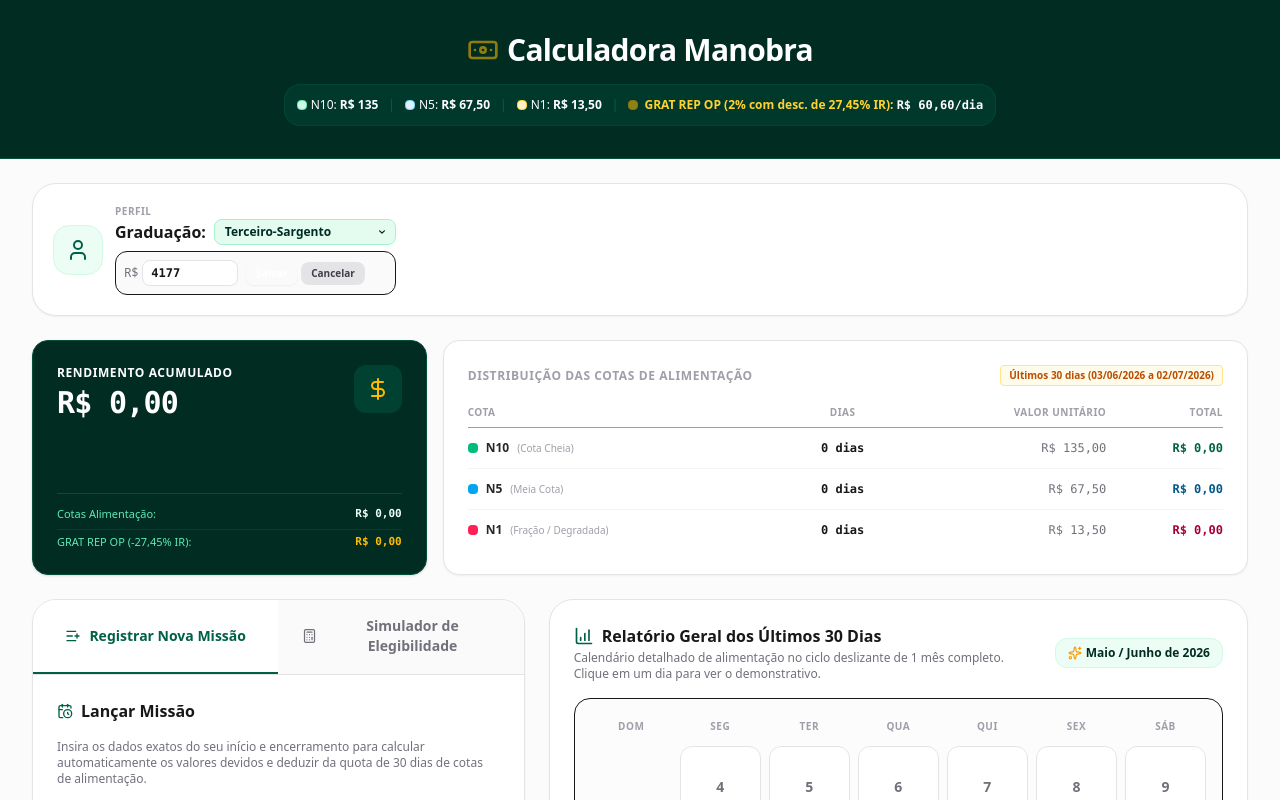
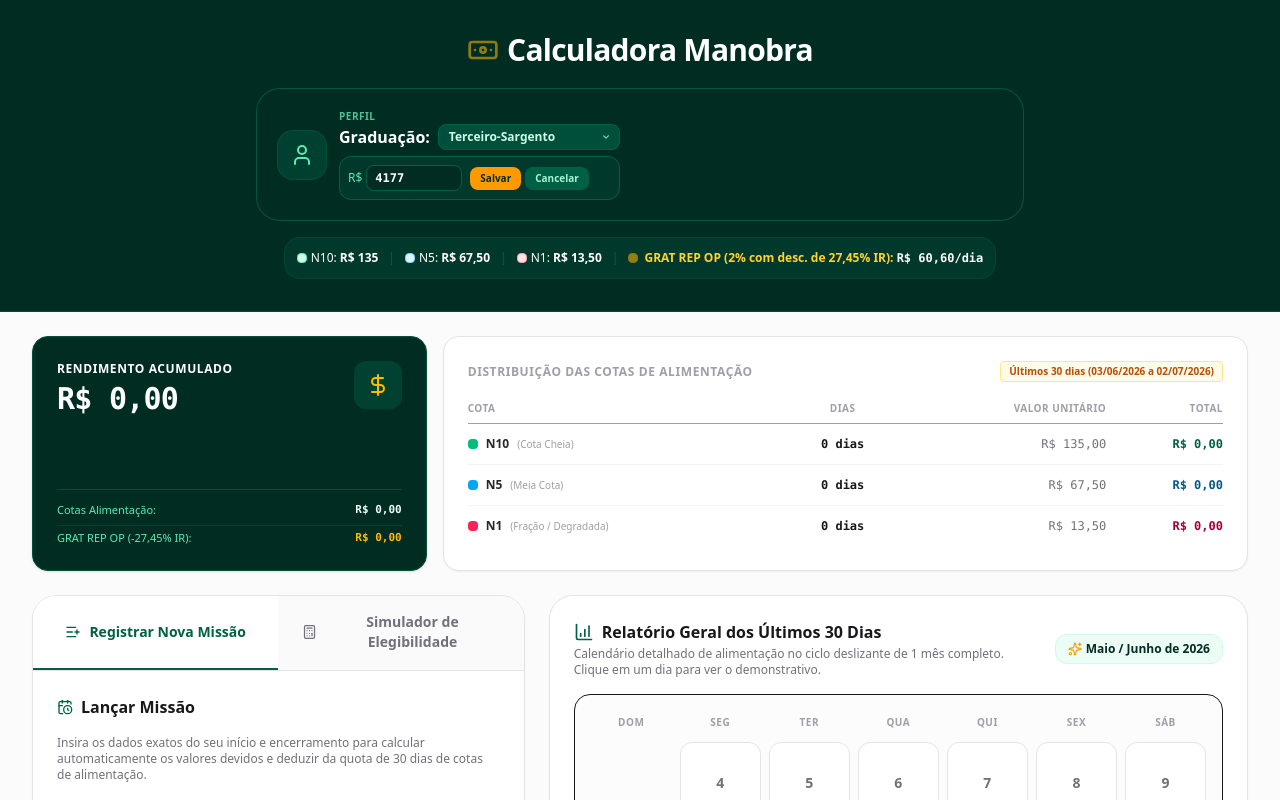
Before and after one commit to bfnrmmnt-bot/C-lculo-Manobra, a React (Vite) app: page / in a window 1280 px wide. Both pictures are taken after a click on the button "Editar Soldo". Shown: the top 800 px of the page. Built offline with nearby package versions, Linux system fonts and the light colour scheme.

Commit message:
feat: add military rank selection panel
Introduce a UI component to allow users to select their rank, enabling dynamic calculation updates based on the chosen military profile.

```diff
--- a/src/App.tsx
+++ b/src/App.tsx
@@ -297,6 +297,98 @@ export default function App() {
             Calculadora Manobra
           </h1>
 
+          {/* Perfil do Militar Panel */}
+          <div className="bg-emerald-950 border border-emerald-800/80 rounded-3xl p-5 shadow-xs flex flex-col md:flex-row md:items-center justify-between gap-6 text-left w-full max-w-3xl mt-5" id="military-profile-panel">
+            <div className="flex items-center gap-3">
+              <div className="p-3 bg-emerald-900/60 rounded-2xl text-emerald-300 shrink-0 border border-emerald-800/50">
+                <User className="w-6 h-6 text-emerald-300" />
+              </div>
+              <div>
+                <span className="text-[10px] text-emerald-300/80 font-bold uppercase tracking-wider block">Perfil</span>
+                <h2 className="text-base font-bold text-white flex flex-wrap items-center gap-2 font-sans leading-snug">
+                  Graduação: <span className="relative inline-flex items-center">
+                    <select
+                      id="badge-rank-select"
+                      value={userRankId}
+                      onChange={(e) => {
+                        handleRankChange(e.target.value);
+                        setIsEditingSoldo(false);
+                      }}
+                      className="text-xs px-2.5 py-1 pr-6 font-bold text-emerald-100 bg-emerald-900 border border-emerald-800 hover:bg-emerald-850 rounded-lg cursor-pointer outline-none transition-colors appearance-none"
+                    >
+                      {ranks.map((r) => (
+                        <option key={r.id} value={r.id}>
+                          {r.name}
+                        </option>
+                      ))}
+                    </select>
+                    <span className="pointer-events-none absolute right-2 top-1/2 -translate-y-1/2 text-emerald-300">
+                      <svg className="w-3 h-3 fill-current" viewBox="0 0 20 20">
+                        <path d="M5.293 7.293a1 1 0 011.414 0L10 10.586l3.293-3.293a1 1 0 111.414 1.414l-4 4a1 1 0 01-1.414 0l-4-4a1 1 0 010-1.414z" />
+                      </svg>
+                    </span>
+                  </span>
+                </h2>
+
+                {isEditingSoldo ? (
+                  <div className="flex flex-wrap items-center gap-2 mt-1.5 bg-emerald-900/40 p-2 rounded-xl border border-emerald-800 max-w-sm">
+                    <div className="flex items-center gap-1 font-sans">
+                      <span className="text-xs text-emerald-300 font-medium">R$</span>
+                      <input
+                        type="number"
+                        step="0.01"
+                        min="0"
+                        value={soldoInput}
+                        onChange={(e) => setSoldoInput(e.target.value)}
+                        className="w-24 text-xs font-mono font-semibold px-2 py-1 border border-emerald-800 rounded-lg focus:outline-none focus:ring-1 focus:ring-emerald-600 bg-emerald-950 text-white animate-none"
+                        placeholder="Valor do soldo"
+                        id="edit-soldo-input"
+                      />
+                    </div>
+                    <div className="flex gap-1">
+                      <button
+                        onClick={handleSaveSoldo}
+                        className="text-[10px] font-bold bg-amber-500 text-emerald-950 px-2.5 py-1 rounded-lg hover:bg-amber-400 transition-colors shadow-xs"
+                      >
+                        Salvar
+                      </button>
+                      <button
+                        onClick={() => setIsEditingSoldo(false)}
+                        className="text-[10px] font-bold bg-emerald-800 text-emerald-200 px-2.5 py-1 rounded-lg hover:bg-emerald-700 transition-colors"
+                      >
+                        Cancelar
+                      </button>
+                    </div>
+                  </div>
+                ) : (
+                  <div className="text-xs text-emerald-300/80 mt-1 flex flex-wrap items-center gap-2">
+                    <p>
+                      Soldo Base: <strong className="font-mono text-amber-300 font-bold">{formatBRL(activeRankObj.soldo)}</strong>
+                    </p>
+                    <span className="text-emerald-800">|</span>
+                    <button
+                      onClick={handleStartEditSoldo}
+                      className="text-emerald-300 hover:text-emerald-100 font-bold text-xs underline decoration-dotted underline-offset-2 transition-colors cursor-pointer"
+                    >
+                      Editar Soldo
+                    </button>
+                    {ranks.some((r, i) => r.soldo !== RANKS[i]?.soldo) && (
+                      <>
+                        <span className="text-emerald-800">|</span>
+                        <button
+                          onClick={handleResetSoldos}
+                          className="text-rose-300 hover:text-rose-200 text-xs font-semibold hover:underline cursor-pointer"
+                        >
+                          Restaurar Padrão
+                        </button>
+                      </>
+                    )}
+                  </div>
+                )}
+              </div>
+            </div>
+          </div>
+
           {/* Quick Informational Badges */}
           <div className="flex flex-wrap items-center justify-center gap-2.5 bg-emerald-900/40 p-3 rounded-2xl border border-emerald-900/60 text-xs mt-4">
             <div className="flex items-center gap-1">
@@ -310,7 +402,7 @@ export default function App() {
             </div>
             <span className="text-emerald-800">|</span>
             <div className="flex items-center gap-1">
-              <span className="w-2.5 h-2.5 rounded bg-amber-100 border border-amber-300 block" />
+              <span className="w-2.5 h-2.5 rounded bg-rose-100 border border-rose-300 block" />
               <span>N1: <strong>R$ 13,50</strong></span>
             </div>
             <span className="text-emerald-800">|</span>
@@ -324,97 +416,6 @@ export default function App() {
 
       {/* Main Grid Content */}
       <main className="max-w-7xl mx-auto px-4 sm:px-6 lg:px-8 mt-6 space-y-6" id="app-main">
-        {/* Perfil do Militar Panel */}
-        <div className="bg-white border border-zinc-200 rounded-3xl p-5 shadow-xs flex flex-col md:flex-row md:items-center justify-between gap-6" id="military-profile-panel">
-          <div className="flex items-center gap-3">
-            <div className="p-3 bg-emerald-50 rounded-2xl text-emerald-850 shrink-0 border border-emerald-100">
-              <User className="w-6 h-6 text-emerald-800" />
-            </div>
-            <div>
-              <span className="text-[10px] text-zinc-400 font-bold uppercase tracking-wider block">Perfil</span>
-              <h2 className="text-base font-bold text-zinc-900 flex flex-wrap items-center gap-2 font-sans leading-snug">
-                Graduação: <span className="relative inline-flex items-center">
-                  <select
-                    id="badge-rank-select"
-                    value={userRankId}
-                    onChange={(e) => {
-                      handleRankChange(e.target.value);
-                      setIsEditingSoldo(false);
-                    }}
-                    className="text-xs px-2.5 py-1 pr-6 font-bold text-emerald-950 bg-emerald-100/60 hover:bg-emerald-100 border border-emerald-200 rounded-lg cursor-pointer outline-none transition-colors appearance-none"
-                  >
-                    {ranks.map((r) => (
-                      <option key={r.id} value={r.id}>
-                        {r.name}
-                      </option>
-                    ))}
-                  </select>
-                  <span className="pointer-events-none absolute right-2 top-1/2 -translate-y-1/2 text-emerald-850">
-                    <svg className="w-3 h-3 fill-current" viewBox="0 0 20 20">
-                      <path d="M5.293 7.293a1 1 0 011.414 0L10 10.586l3.293-3.293a1 1 0 111.414 1.414l-4 4a1 1 0 01-1.414 0l-4-4a1 1 0 010-1.414z" />
-                    </svg>
-                  </span>
-                </span>
-              </h2>
-
-              {isEditingSoldo ? (
-                <div className="flex flex-wrap items-center gap-2 mt-1.5 bg-zinc-50 p-2 rounded-xl border border-zinc-150 max-w-sm">
-                  <div className="flex items-center gap-1 font-sans">
-                    <span className="text-xs text-zinc-500 font-medium">R$</span>
-                    <input
-                      type="number"
-                      step="0.01"
-                      min="0"
-                      value={soldoInput}
-                      onChange={(e) => setSoldoInput(e.target.value)}
-                      className="w-24 text-xs font-mono font-semibold px-2 py-1 border border-zinc-200 rounded-lg focus:outline-none focus:ring-1 focus:ring-emerald-800 bg-white text-zinc-805 animate-none"
-                      placeholder="Valor do soldo"
-                      id="edit-soldo-input"
-                    />
-                  </div>
-                  <div className="flex gap-1">
-                    <button
-                      onClick={handleSaveSoldo}
-                      className="text-[10px] font-bold bg-emerald-850 text-white px-2.5 py-1 rounded-lg hover:bg-emerald-800 transition-colors shadow-xs"
-                    >
-                      Salvar
-                    </button>
-                    <button
-                      onClick={() => setIsEditingSoldo(false)}
-                      className="text-[10px] font-bold bg-zinc-200 text-zinc-700 px-2.5 py-1 rounded-lg hover:bg-zinc-300 transition-colors"
-                    >
-                      Cancelar
-                    </button>
-                  </div>
-                </div>
-              ) : (
-                <div className="text-xs text-zinc-500 mt-1 flex flex-wrap items-center gap-2">
-                  <p>
-                    Soldo Base: <strong className="font-mono text-zinc-700">{formatBRL(activeRankObj.soldo)}</strong>
-                  </p>
-                  <span className="text-zinc-300">|</span>
-                  <button
-                    onClick={handleStartEditSoldo}
-                    className="text-emerald-800 hover:text-emerald-950 font-bold text-xs underline decoration-dotted underline-offset-2 transition-colors cursor-pointer"
-                  >
-                    Editar Soldo
-                  </button>
-                  {ranks.some((r, i) => r.soldo !== RANKS[i]?.soldo) && (
-                    <>
-                      <span className="text-zinc-300">|</span>
-                      <button
-                        onClick={handleResetSoldos}
-                        className="text-amber-800 hover:text-amber-950 text-xs font-semibold hover:underline cursor-pointer"
-                      >
-                        Restaurar Padrão
-                      </button>
-                    </>
-                  )}
-                </div>
-              )}
-            </div>
-          </div>
-        </div>
 
         {/* Dynamic Financial Counter & Statistics Dashboard */}
         {isInitialized && (
```
